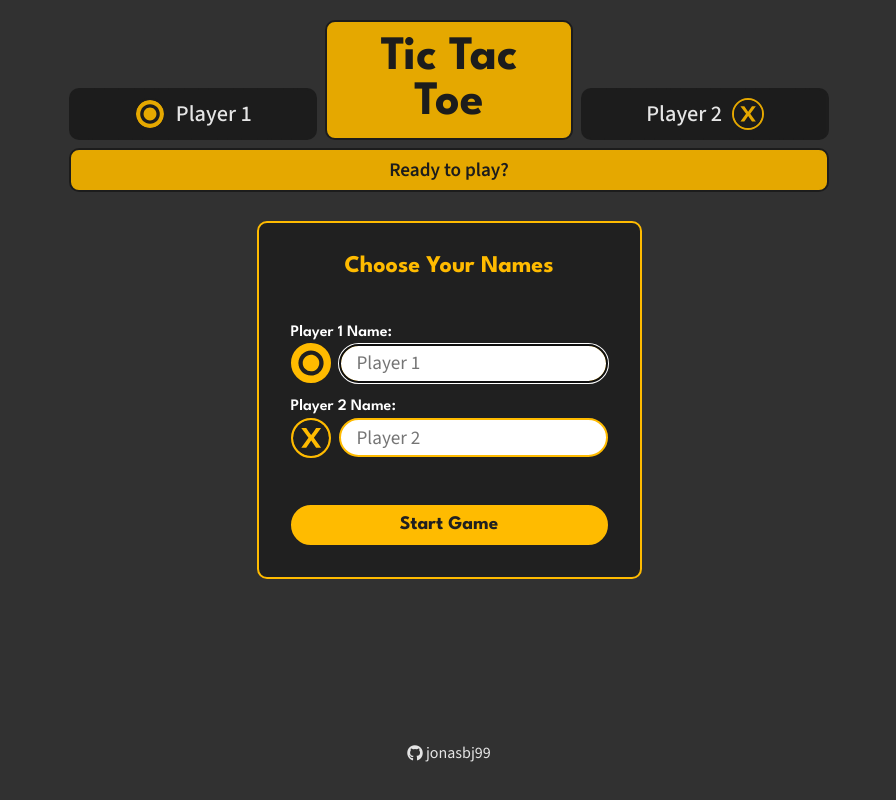
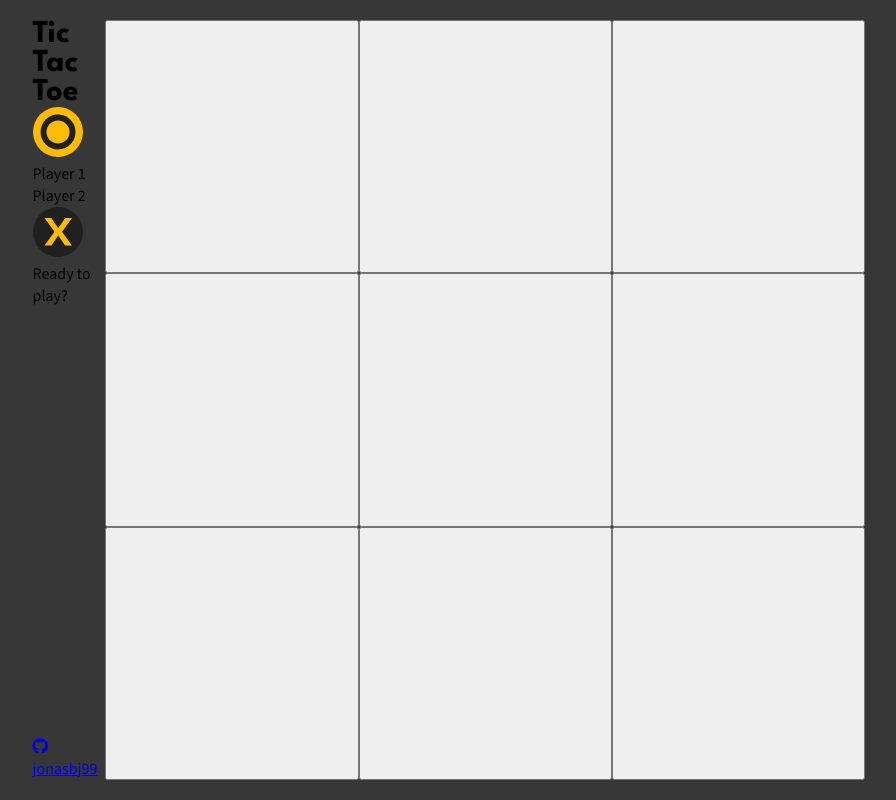
Before and after one commit to jonasbj99/odin-tic-tac-toe, a plain HTML site: page index.html in a window 1280 px wide. Shown: the whole page, without its empty margins (191-1087 px from the left). Drawn offline with Linux system fonts and the light colour scheme.

Commit message:
Rework general layout structure

```diff
--- a/css/styles.css
+++ b/css/styles.css
@@ -48,280 +48,112 @@ h6 {
 }
 
 body {
-  width: 100vw;
-  height: 100vh;
+  width: 100dvw;
+  height: 100dvh;
   background-color: var(--back-col);
   display: grid;
   place-items: center;
 }
 
-.fullscreen {
-  width: 95vmin;
-  height: 95vmin;
+.main-grid {
   display: grid;
-  align-content: center;
-  justify-items: center;
-  background-color: var(--back-col);
-  grid-template-rows: min-content 1fr min-content;
-  gap: 2vmin;
+  gap: 0.5rem;
 }
 
-dialog {
-  margin: auto;
-  padding: 2rem;
-  background-color: var(--text-col);
-  border: 2px solid var(--prim-col);
-  border-radius: 10px;
+button {
+  cursor: pointer;
+}
 
-  h2 {
-    text-align: center;
-    color: var(--prim-col);
-    margin-bottom: 3rem;
+/* Dialog */
+
+/* Header */
+.header-grid {
+  grid-area: header;
+  display: grid;
+}
+
+.header-title {
+  grid-area: title;
+}
+
+#p1Tag {
+  grid-area: p1;
+}
+
+#p2Tag {
+  grid-area: p2;
+}
+
+.header-msg {
+  grid-area: msg;
+}
+
+/* Game Board */
+.board-grid {
+  aspect-ratio: 1 / 1;
+  grid-area: board;
+  max-width: 95vmin;
+  max-height: 95vmin;
+  display: grid;
+  grid-template: repeat(3, 1fr) / repeat(3, 1fr);
+}
+
+.board-btn {
+}
+
+/* Footer */
+.footer {
+  grid-area: footer;
+  display: flex;
+  justify-content: center;
+  align-items: center;
+}
+
+.contact-link {
+}
+
+/* Landscape Viewport */
+@media (orientation: landscape) {
+  .main-grid {
+    height: 95vmin;
+    grid-template-areas:
+      "header board"
+      "footer board";
+    grid-template-columns: min-content 1fr;
+    grid-template-rows: 1fr max-content;
   }
 
-  label {
-    display: flex;
+  .header-grid {
+    grid-template-areas:
+      "title"
+      "p1"
+      "p2"
+      "msg";
+    grid-template-rows: repeat(3, max-content) 1fr;
+  }
+
+  .footer {
     flex-direction: column;
-    gap: 0.2rem;
-    color: var(--main-col);
-    font-family: var(--title-font);
-    font-weight: 600;
-
-    img {
-      height: 2.5rem;
-      width: auto;
-      border: 2px solid var(--prim-col);
-      border-radius: 2rem;
-      background-color: var(--prim-col);
-    }
-
-    input {
-      color: var(--text-col);
-      font-size: 1.2rem;
-      padding: 0.2rem 1rem;
-      border: 2px solid var(--prim-col);
-      border-radius: 5rem;
-    }
   }
 }
 
-#validationEl {
-  text-align: center;
-  color: var(--prim-col);
-  background-color: var(--back-col);
-  border-radius: 10px;
-  font-family: var(--title-font);
-  font-weight: 600;
-  opacity: 0;
-  transition:
-    opacity 0.3s,
-    padding 0.3s;
-
-  &.open {
-    opacity: 1;
-    padding: 0.5rem;
-  }
-}
-
-.row-center {
-  display: flex;
-  justify-content: center;
-  align-items: center;
-  gap: 0.5rem;
-}
-
-.col-center {
-  display: flex;
-  flex-direction: column;
-  gap: 1rem;
-}
-
-button.dialog-btn {
-  color: var(--text-col);
-  background-color: var(--prim-col);
-  border: 2px solid var(--prim-col);
-  border-radius: 2rem;
-  font-family: var(--title-font);
-  font-size: 1.2rem;
-  font-weight: 700;
-  cursor: pointer;
-  transition: all 0.2s;
-  padding: 0.6rem;
-
-  &:hover {
-    background-color: var(--back-col);
-    color: var(--prim-col);
-  }
-}
-
-header {
-  display: grid;
-  grid-template-areas:
-    ". title ."
-    "p1 title p2"
-    "msg msg msg";
-  grid-template-columns: repeat(3, 1fr);
-  gap: 0.5rem;
-  width: 100%;
-  padding-bottom: 1rem;
-
-  .title-container {
-    grid-area: title;
-    padding: 0.8rem;
-    background-color: var(--prim-col);
-    border: 2px solid var(--text-col);
-    border-radius: 10px;
-    text-align: center;
-
-    h1 {
-      color: var(--text-col);
-      font-family: var(--title-font);
-      font-size: 3rem;
-    }
+/* Portrait Viewport */
+@media (orientation: portrait) {
+  .main-grid {
+    grid-template-areas:
+      "header"
+      "board"
+      "footer";
+    grid-template-columns: 95vmin;
+    grid-template-rows: min-content 1fr min-content;
   }
 
-  #p1Tag.player-tag {
-    grid-area: p1;
-    justify-self: end;
-    width: 100%;
-
-    img {
-      border: 2px solid var(--text-col);
-    }
-  }
-
-  #p2Tag.player-tag {
-    grid-area: p2;
-    justify-self: start;
-    width: 100%;
-
-    img {
-      border: 2px solid var(--prim-col);
-    }
-  }
-
-  .player-tag {
-    display: flex;
-    justify-content: center;
-    align-items: center;
-    gap: 0.6rem;
-    background-color: var(--text-col);
-    color: var(--main-col);
-    padding: 0.5rem;
-    border: 2px dashed var(--text-col);
-    border-radius: 10px;
-
-    &.active {
-      border-color: var(--prim-col);
-    }
-
-    p {
-      font-size: 1.4rem;
-      font-weight: 500;
-      /* !!! TEXT OVERFLOW ELLIPSIS FOR USER FILLED NAMES */
-    }
-
-    img {
-      width: 2rem;
-      height: 2rem;
-      border-radius: 1rem;
-    }
-  }
-
-  .message-container {
-    grid-area: msg;
-    text-align: center;
-    font-family: var(--text-font);
-    font-size: 1.2rem;
-    font-weight: 600;
-    padding: 0.4rem;
-    color: var(--text-col);
-    background-color: var(--prim-col);
-    border: 2px solid var(--text-col);
-    border-radius: 10px;
-    align-self: center;
-  }
-}
-
-#gameboardEl {
-  display: grid;
-  aspect-ratio: 1;
-  max-height: 100%;
-  max-width: 100%;
-  grid-template: repeat(3, 1fr) / repeat(3, 1fr);
-  grid-auto-rows: auto;
-  gap: 0.5rem;
-
-  button.board-btn {
-    background-color: transparent;
-    border: 5px dashed var(--text-col);
-    border-radius: 50%;
-    cursor: pointer;
-    background-size: cover;
-    background-repeat: no-repeat;
-    background-position: center;
-    transition:
-      border 0.2s,
-      box-shadow 0.2s,
-      background-image 0.2s;
-
-    &.selected-1 {
-      border: 5px solid var(--text-col);
-      cursor: default;
-    }
-
-    &.selected-2 {
-      border: 5px solid var(--prim-col);
-      cursor: default;
-    }
-
-    &.winner {
-      box-shadow: 0 0 1rem var(--prim-col);
-    }
-
-    &:hover:not(.selected-1, .selected-2) {
-      border: 5px dashed var(--prim-col);
-      box-shadow:
-        0 0 1rem #ffbb0033,
-        0 0 4rem #ffbb0033 inset;
-    }
-  }
-}
-
-.footer {
-  color: var(--main-col);
-  padding: 1rem;
-  display: flex;
-  justify-content: center;
-  align-items: center;
-  gap: 1rem;
-}
-
-.contact-link {
-  display: flex;
-  align-items: center;
-  gap: 0.2rem;
-  text-decoration: none;
-  color: var(--main-col);
-}
-
-@media (max-width: 45rem) {
-  header {
+  .header-grid {
     grid-template-areas:
       "title title"
       "p1 p2"
       "msg msg";
     grid-template-columns: 1fr 1fr;
-  }
-
-  #gameboardEl {
-    width: 80%;
+    grid-auto-rows: min-content;
   }
 }
-
-@media (max-width: 30rem) {
-  #gameboardEl {
-    width: 100%;
-  }
-}
-/* !!! REWORK BOARD SIZE AND GENERAL FLEXIBILITY */
--- a/index.html
+++ b/index.html
@@ -11,10 +11,10 @@
     ></script>
 
     <link rel="stylesheet" href="./css/styles.css" />
-    <script src="./js/tictactoe.js" defer></script>
+    <!-- <script src="./js/tictactoe.js" defer></script> -->
   </head>
   <body>
-    <dialog id="startDialog">
+    <!--     <dialog id="startDialog">
       <h2>Choose Your Names</h2>
       <div class="col-center">
         <label for="p1Name">
@@ -51,27 +51,33 @@
       <div class="col-center">
         <button class="dialog-btn" id="restartBtn">Play Again</button>
       </div>
-    </dialog>
+    </dialog> -->
 
-    <div class="fullscreen">
-      <header>
+    <div class="main-grid">
+      <header class="header-grid">
+        <h1 class="header-title">Tic Tac Toe</h1>
         <div id="p1Tag" class="player-tag">
           <img src="./img/jbj-circle.svg" alt="First player token" />
           <p>Player 1</p>
-        </div>
-        <div class="title-container">
-          <h1>Tic Tac Toe</h1>
         </div>
         <div id="p2Tag" class="player-tag">
           <p>Player 2</p>
           <img src="./img/jbj-cross.svg" alt="Second player token" />
         </div>
-        <div class="message-container">
-          <p id="messageEl">Ready to play?</p>
-        </div>
+        <p class="header-msg" id="messageEl">Ready to play?</p>
       </header>
 
-      <main id="gameboardEl"></main>
+      <main class="board-grid" id="gameboardEl">
+        <button class="board-btn"></button>
+        <button class="board-btn"></button>
+        <button class="board-btn"></button>
+        <button class="board-btn"></button>
+        <button class="board-btn"></button>
+        <button class="board-btn"></button>
+        <button class="board-btn"></button>
+        <button class="board-btn"></button>
+        <button class="board-btn"></button>
+      </main>
 
       <footer class="footer">
         <a class="contact-link" href="https://github.com/jonasbj99">
```
